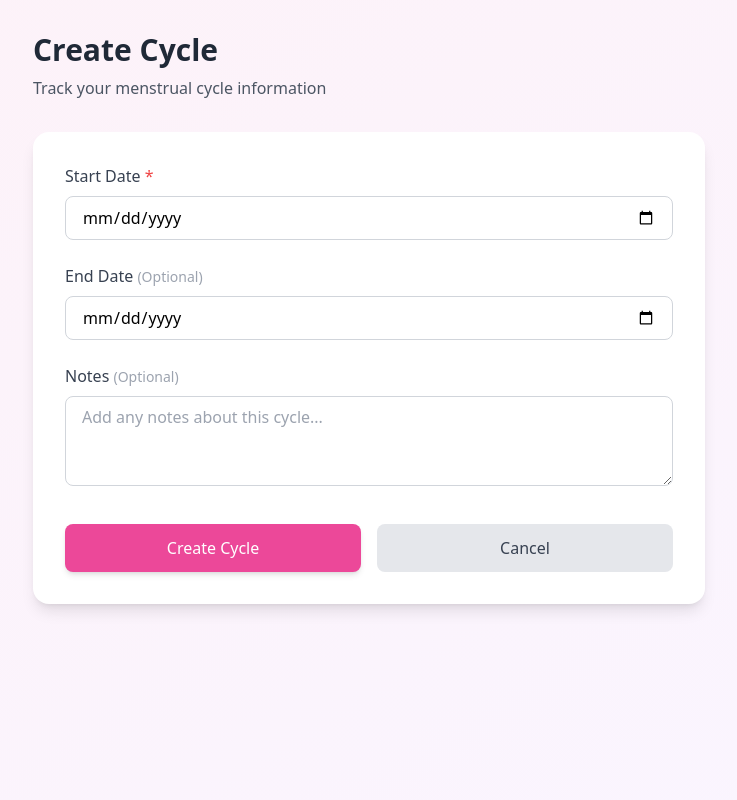
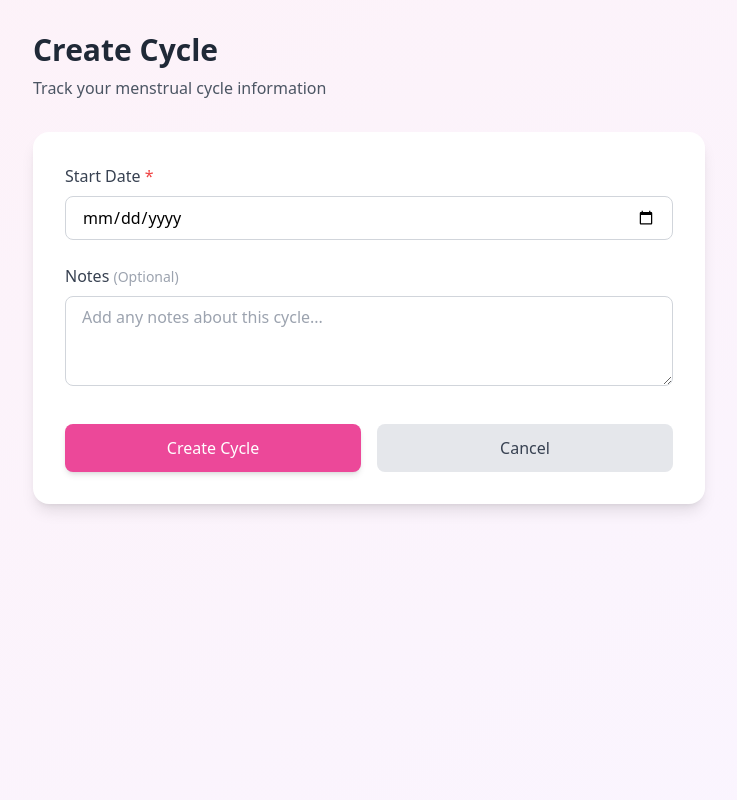
Before and after one commit to lucasairakelly/MenstruationTracker, a Django app: page /cycles/create/ in a window 1280 px wide. Shown: the whole page, without its empty margins (271-1008 px from the left). Run offline with Django 5.2, Linux system fonts and the light colour scheme; the visitor is signed in with stand-in values (Sample User, id 1); some libraries are stand-ins or nearby versions.

Commit message:
Remove manual end_date input to prevent user error and add auto-fix for short cycles

```diff
--- a/Tracker/forms.py
+++ b/Tracker/forms.py
@@ -4,13 +4,9 @@ from .models import Cycle, DailyLog
 class CycleForm(forms.ModelForm):
     class Meta:
         model = Cycle
-        fields = ['start_date', 'end_date', 'notes']
+        fields = ['start_date', 'notes']
         widgets = {
             'start_date': forms.DateInput(attrs={
-                'type': 'date',
-                'class': 'w-full px-4 py-2 border border-gray-300 rounded-lg focus:outline-none focus:ring-2 focus:ring-pink-500'
-            }),
-            'end_date': forms.DateInput(attrs={
                 'type': 'date',
                 'class': 'w-full px-4 py-2 border border-gray-300 rounded-lg focus:outline-none focus:ring-2 focus:ring-pink-500'
             }),
--- a/Tracker/templates/pages/cycle_form.html
+++ b/Tracker/templates/pages/cycle_form.html
@@ -24,20 +24,12 @@
                         </label>
                         {{ form.start_date }}
                         {% if form.start_date.errors %}
-                            <p class="text-red-500 text-sm mt-1">{{ form.start_date.errors.0 }}</p>
+                        <p class="text-red-500 text-sm mt-1">{{ form.start_date.errors.0 }}</p>
                         {% endif %}
                     </div>
 
                     <!-- End Date -->
-                    <div>
-                        <label class="block text-gray-700 font-medium mb-2">
-                            End Date <span class="text-gray-400 text-sm">(Optional)</span>
-                        </label>
-                        {{ form.end_date }}
-                        {% if form.end_date.errors %}
-                            <p class="text-red-500 text-sm mt-1">{{ form.end_date.errors.0 }}</p>
-                        {% endif %}
-                    </div>
+
 
                     <!-- Notes -->
                     <div>
@@ -46,17 +38,19 @@
                         </label>
                         {{ form.notes }}
                         {% if form.notes.errors %}
-                            <p class="text-red-500 text-sm mt-1">{{ form.notes.errors.0 }}</p>
+                        <p class="text-red-500 text-sm mt-1">{{ form.notes.errors.0 }}</p>
                         {% endif %}
                     </div>
                 </div>
 
                 <!-- Buttons -->
                 <div class="flex gap-4 mt-8">
-                    <button type="submit" class="flex-1 px-6 py-3 bg-pink-500 hover:bg-pink-600 text-white rounded-lg font-medium transition-colors shadow-md">
+                    <button type="submit"
+                        class="flex-1 px-6 py-3 bg-pink-500 hover:bg-pink-600 text-white rounded-lg font-medium transition-colors shadow-md">
                         {{ action }} Cycle
                     </button>
-                    <a href="{% url 'home' %}" class="flex-1 px-6 py-3 bg-gray-200 hover:bg-gray-300 text-gray-700 rounded-lg font-medium transition-colors text-center">
+                    <a href="{% url 'home' %}"
+                        class="flex-1 px-6 py-3 bg-gray-200 hover:bg-gray-300 text-gray-700 rounded-lg font-medium transition-colors text-center">
                         Cancel
                     </a>
                 </div>
--- a/Tracker/views.py
+++ b/Tracker/views.py
@@ -68,6 +68,14 @@ def home(request):
     # Filter cycles by logged-in user only
     cycles = Cycle.objects.filter(user=request.user)[:5]
     total_cycles = Cycle.objects.filter(user=request.user).count()
+
+    # FIX: Check if the latest cycle was prematurely closed (likely user error thinking "End Date" = "End of Period")
+    # If the latest cycle is very short (< 7 days) and has an end date, we re-open it.
+    latest_cycle = Cycle.objects.filter(user=request.user).order_by('-start_date').first()
+    if latest_cycle and latest_cycle.end_date and latest_cycle.cycle_length and latest_cycle.cycle_length < 7:
+        latest_cycle.end_date = None
+        latest_cycle.cycle_length = None
+        latest_cycle.save()
 
     # Calculate actual stats
     all_cycles = Cycle.objects.filter(user=request.user, cycle_length__isnull=False)
```
